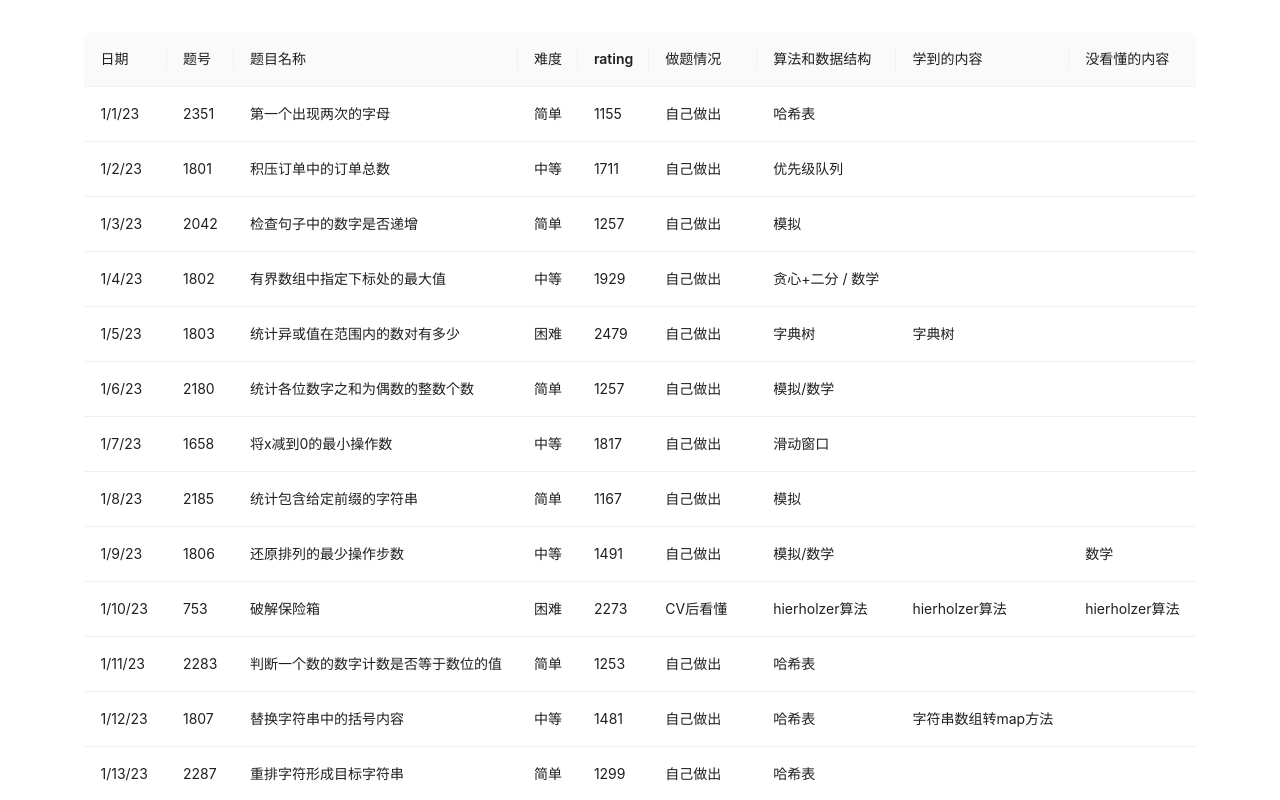
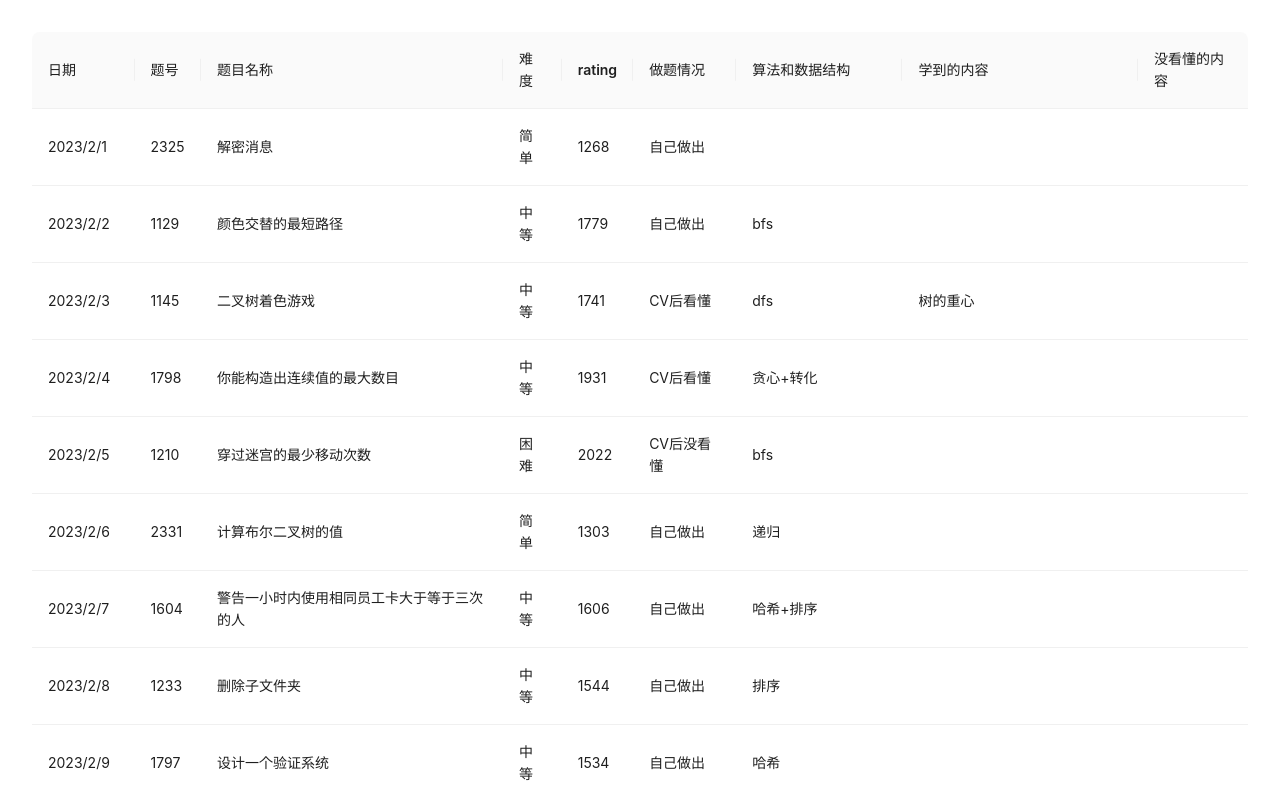
Before and after one commit to S-N-O-R-L-A-X/leetcode, a React (Vite) app: page / in a window 1280 px wide. Shown: the top 800 px of the page. Built offline with nearby package versions, Linux system fonts and the light colour scheme.

Commit message:
fix: fix content

```diff
--- a/src/App.tsx
+++ b/src/App.tsx
@@ -4,7 +4,7 @@ function App() {
 
   return (
     <div className="App">
-      <DailyTable year={2023} />
+      <DailyTable year={2023} month={2} />
     </div>
   )
 }
--- a/src/DailyTable.tsx
+++ b/src/DailyTable.tsx
@@ -49,7 +49,7 @@ type Question = {
 
 import data2023 from "./assets/2023.json";
 export default function DailyTable(props: DailyTableProps) {
-  const { year = 2023, month = 0 } = props;
+  const { year = 2023, month = 1 } = props;
   // const data = getData(year).read();
   let data = null;
   switch (year) {
@@ -105,9 +105,11 @@ export default function DailyTable(props: DailyTableProps) {
     }
   ];
 
+  console.log(data?.daily.month[month - 1])
+
   return (
     <>
-      <Table dataSource={data?.daily.month[month]} columns={columns} pagination={{ pageSize: 31 }}></Table>
+      <Table dataSource={data?.daily.month[month - 1]} columns={columns} pagination={{ pageSize: 31 }}></Table>
     </>
   )
 }
--- a/src/assets/2023.json
+++ b/src/assets/2023.json
@@ -345,7 +345,6 @@
         }
       ],
       [
-        [
         {
           "date": "2023/2/1",
           "no": "2325",
@@ -654,7 +653,6 @@
           "learn": "",
           "unknown": ""
         }
-        ]
       ],
       [
         {
```
Lines whose indentation alone changed are shown as unchanged.
